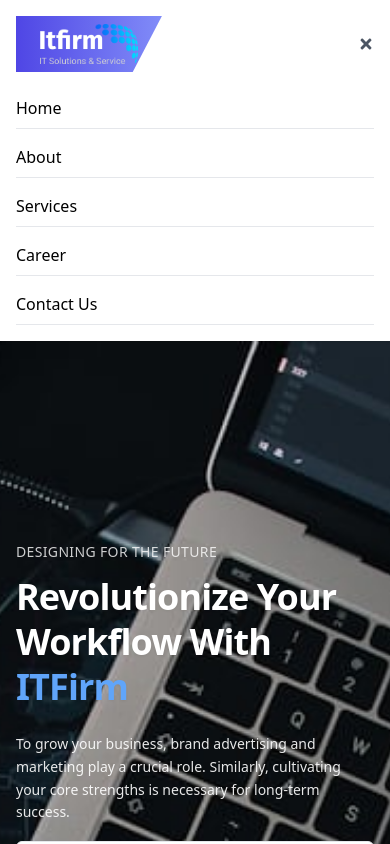
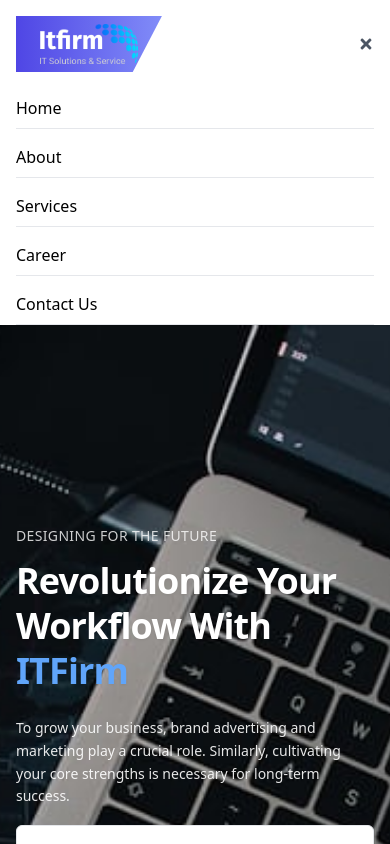
Before and after one commit to nishkarsh002/itfirm, a React (Create React App) app: page / in a window 390 px wide. Both pictures are taken after a click on the button 366 px from the left and 44 px from the top of the page. Shown: the top 844 px of the page. Built offline with nearby package versions, Linux system fonts and the light colour scheme.

Commit message:
Update Navbar.jsx

```diff
--- a/src/components/Navbar.jsx
+++ b/src/components/Navbar.jsx
@@ -58,7 +58,7 @@ const Navbar = () => {
 
         {/* Mobile Nav */}
         {mobileMenuOpen && (
-          <div className="lg:hidden bg-white px-4 pb-4">
+          <div className="lg:hidden bg-white px-4">
             <ul className="flex flex-col gap-2">
               {navItems.map((item, i) => (
                 <li key={i}>
```
